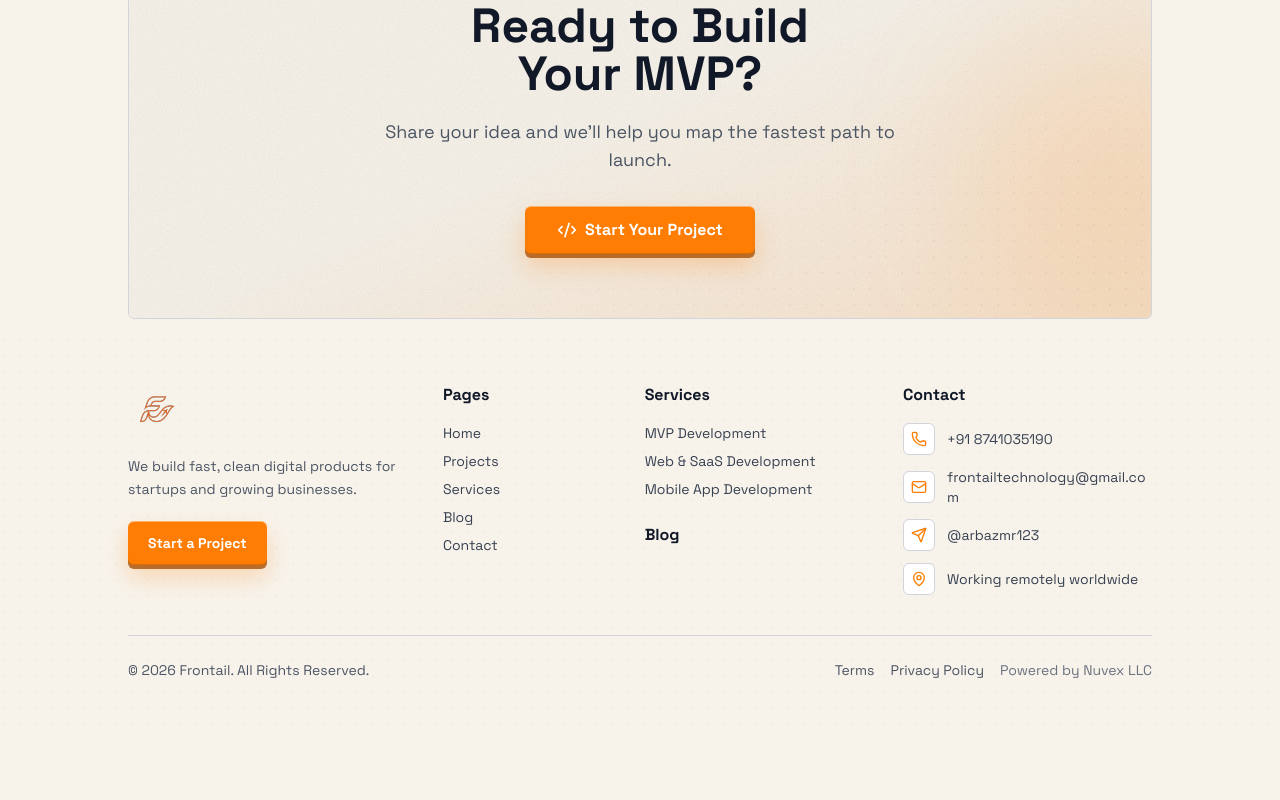
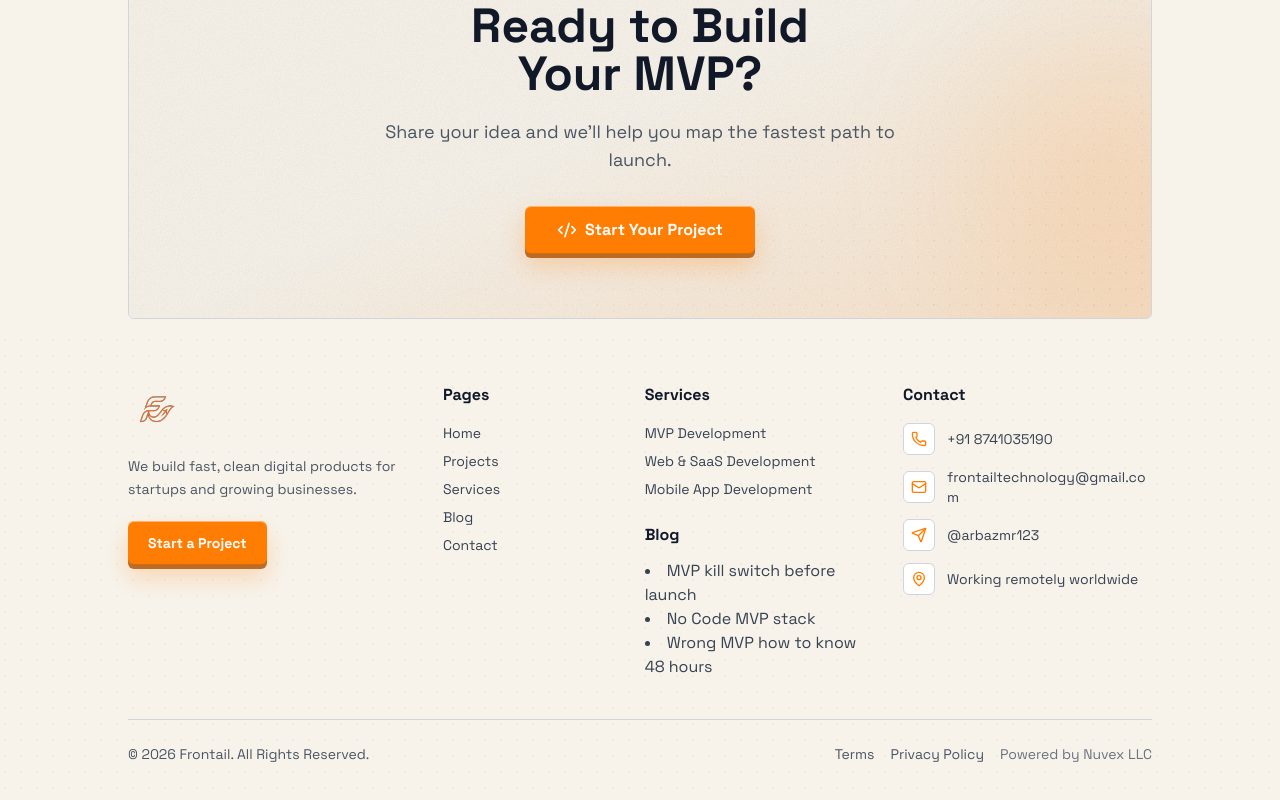
Before and after one commit to moarbaz01/frontail, a Next.js app: page /contact in a window 1280 px wide. Shown: the part 941-1741 px from the top of the page. Before the commit the page ends 1669 px from the top, so only its background shows below. Built offline with nearby package versions, Linux system fonts and the light colour scheme.

Commit message:
added blogs link

```diff
--- a/src/components/ui/Footer/index.tsx
+++ b/src/components/ui/Footer/index.tsx
@@ -36,6 +36,21 @@ const contact = [
     label: "Working remotely worldwide",
     href: "",
     icon: MapPin,
+  },
+];
+
+const blogs = [
+  {
+    label: "MVP kill switch before launch",
+    href: "/blog/mvp-kill-switch-before-launch",
+  },
+  {
+    label: "No Code MVP stack ",
+    href: "/blog/no-code-mvp-stack-saas-8k-mrr-60-days",
+  },
+  {
+    label: "Wrong MVP how to know 48 hours",
+    href: "/blog/wrong-mvp-how-to-know-48-hours",
   },
 ];
 
@@ -97,6 +112,16 @@ export default function Footer() {
               ))}
             </ul>
             <h3 className="mb-3 mt-6 font-bold text-gray-900">Blog</h3>
+            {blogs.map((item) => (
+              <li key={item.label}>
+                <Link
+                  href={item.href}
+                  className="transition-colors hover:text-primary"
+                >
+                  {item.label}
+                </Link>
+              </li>
+            ))}
           </div>
 
           <div>
```
